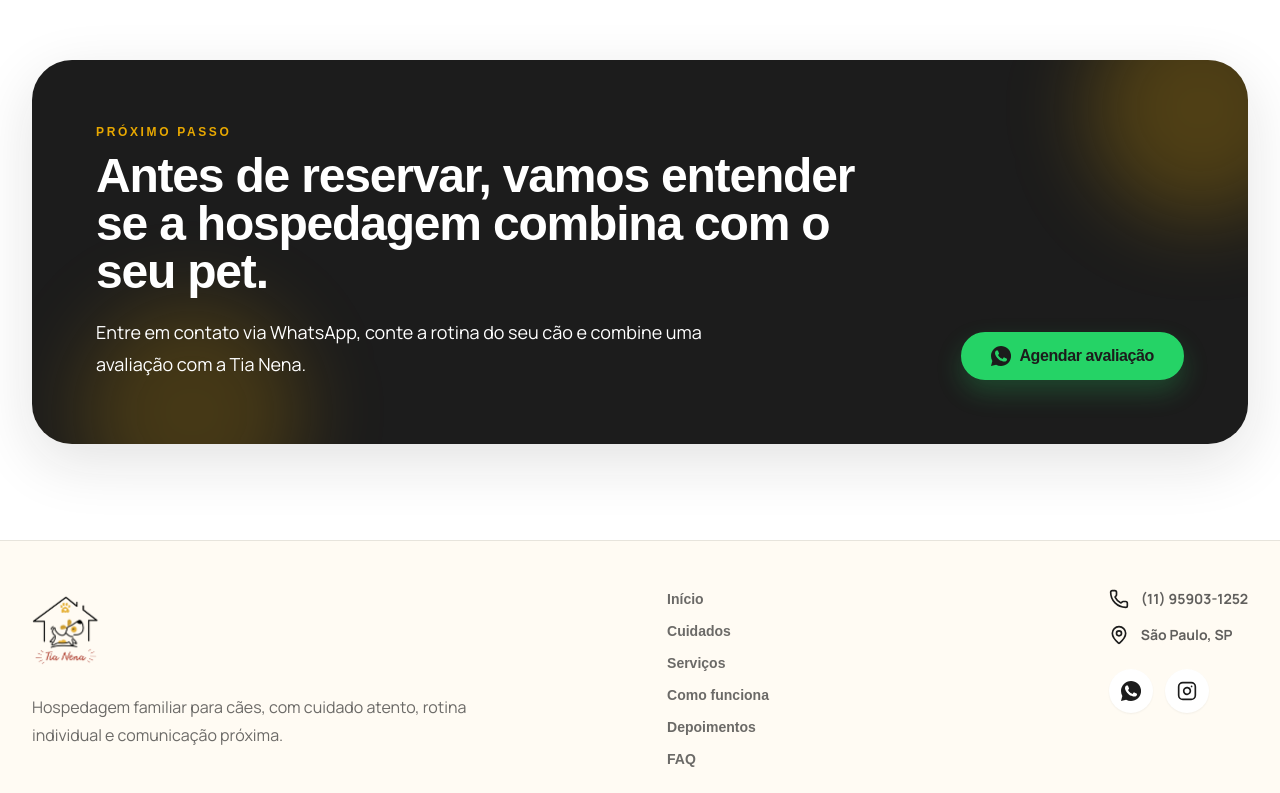
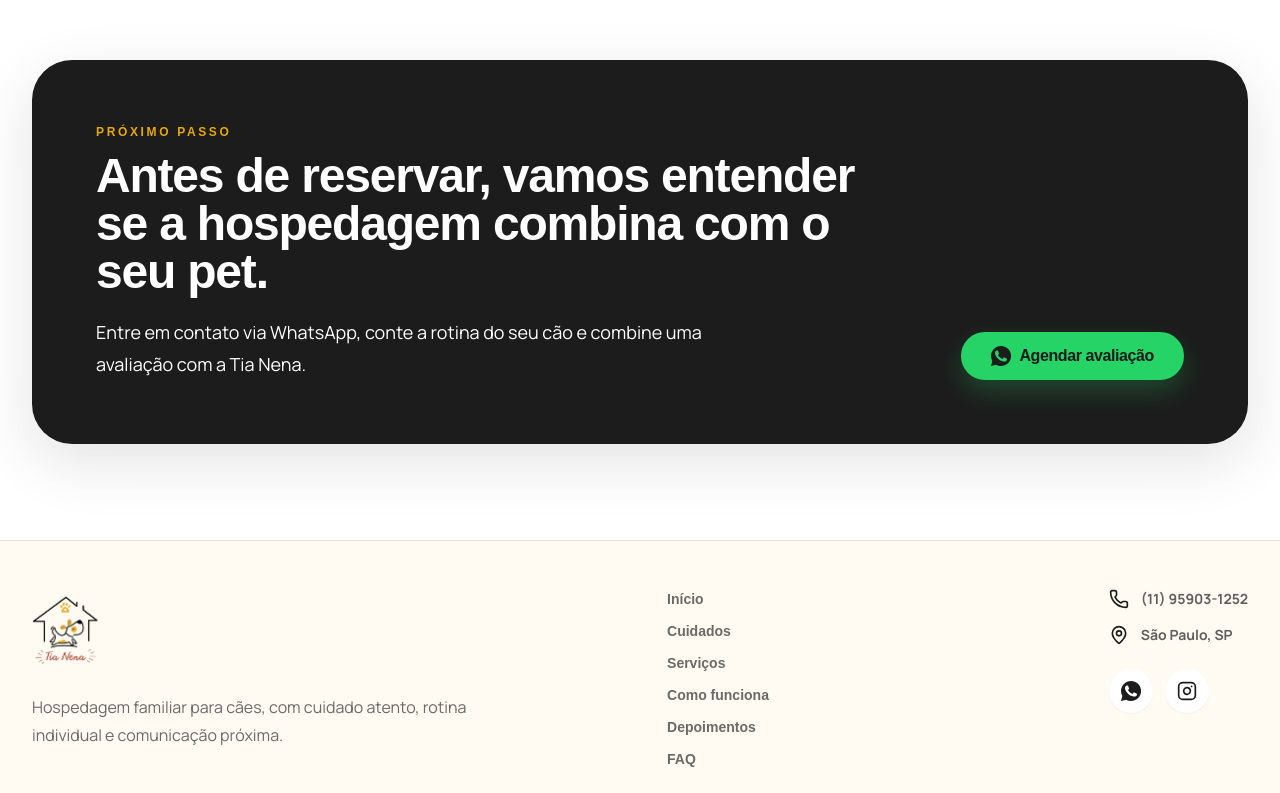
Before and after one commit to pedropcorsini/tia-nena-hospedagem-pet, a Next.js app: page / in a window 1280 px wide. Shown: the part 6052-6845 px from the top of the page. Built offline with nearby package versions, Linux system fonts and the light colour scheme; no server answers; a web font is replaced by a local one.

Commit message:
style(final-cta): remove yellow glow accents from CTA card
Drop the two blurred honey-colored circles from the "next step" card
for a flatter, solid background.

```diff
--- a/src/components/landing/final-cta.tsx
+++ b/src/components/landing/final-cta.tsx
@@ -8,8 +8,6 @@ export function FinalCta() {
     <section className="bg-white py-20 sm:py-24" aria-label="Agendar avaliação">
       <Container>
         <div className="relative overflow-hidden rounded-[2.5rem] bg-ink p-8 text-white shadow-soft sm:p-12 lg:p-16">
-          <div className="absolute -right-16 -top-16 h-56 w-56 rounded-full bg-honey/25 blur-2xl" />
-          <div className="absolute -bottom-20 left-12 h-56 w-56 rounded-full bg-honey/20 blur-2xl" />
           <div className="relative grid gap-8 lg:grid-cols-[1fr_auto] lg:items-end">
             <div className="max-w-3xl">
               <p className="font-heading text-xs font-extrabold uppercase tracking-[0.22em] text-honey">
```
